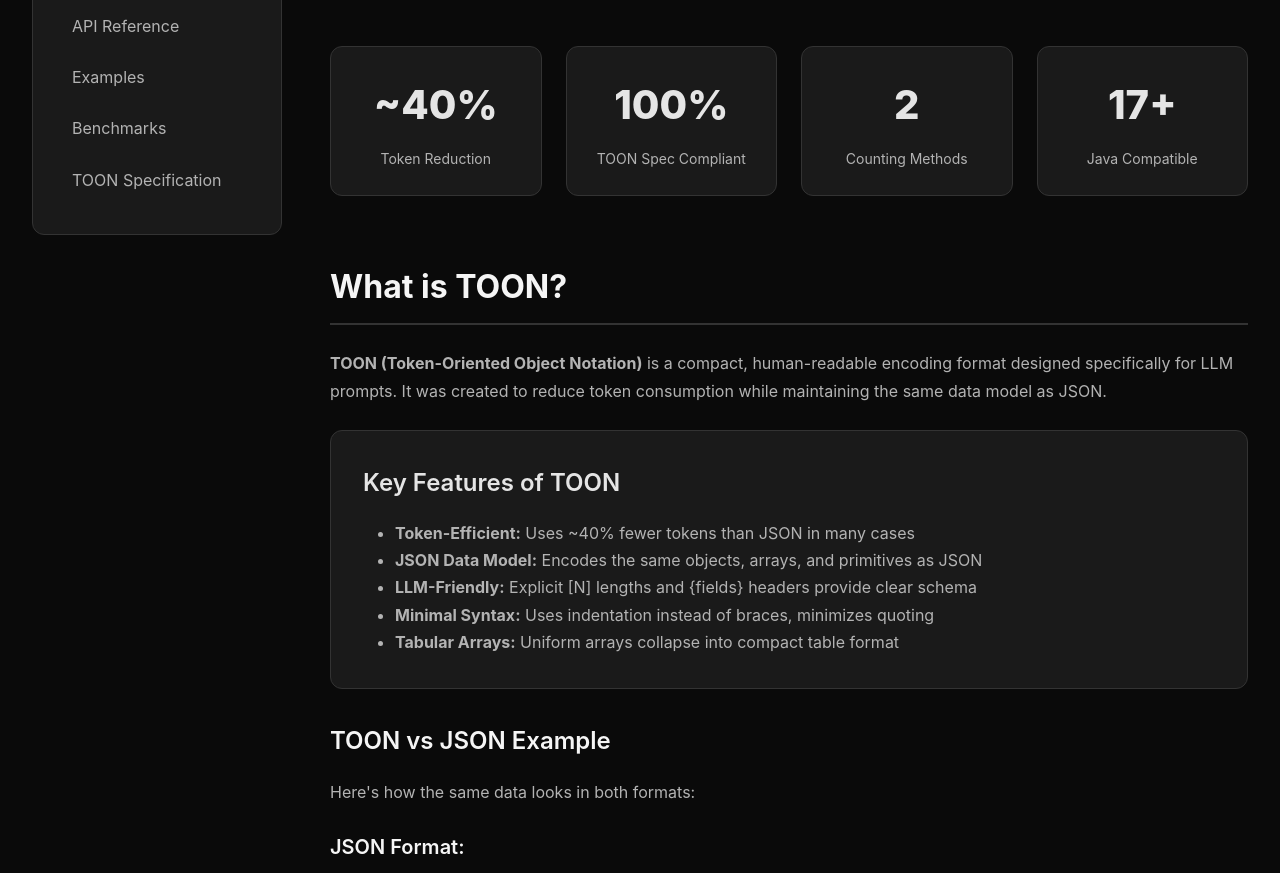
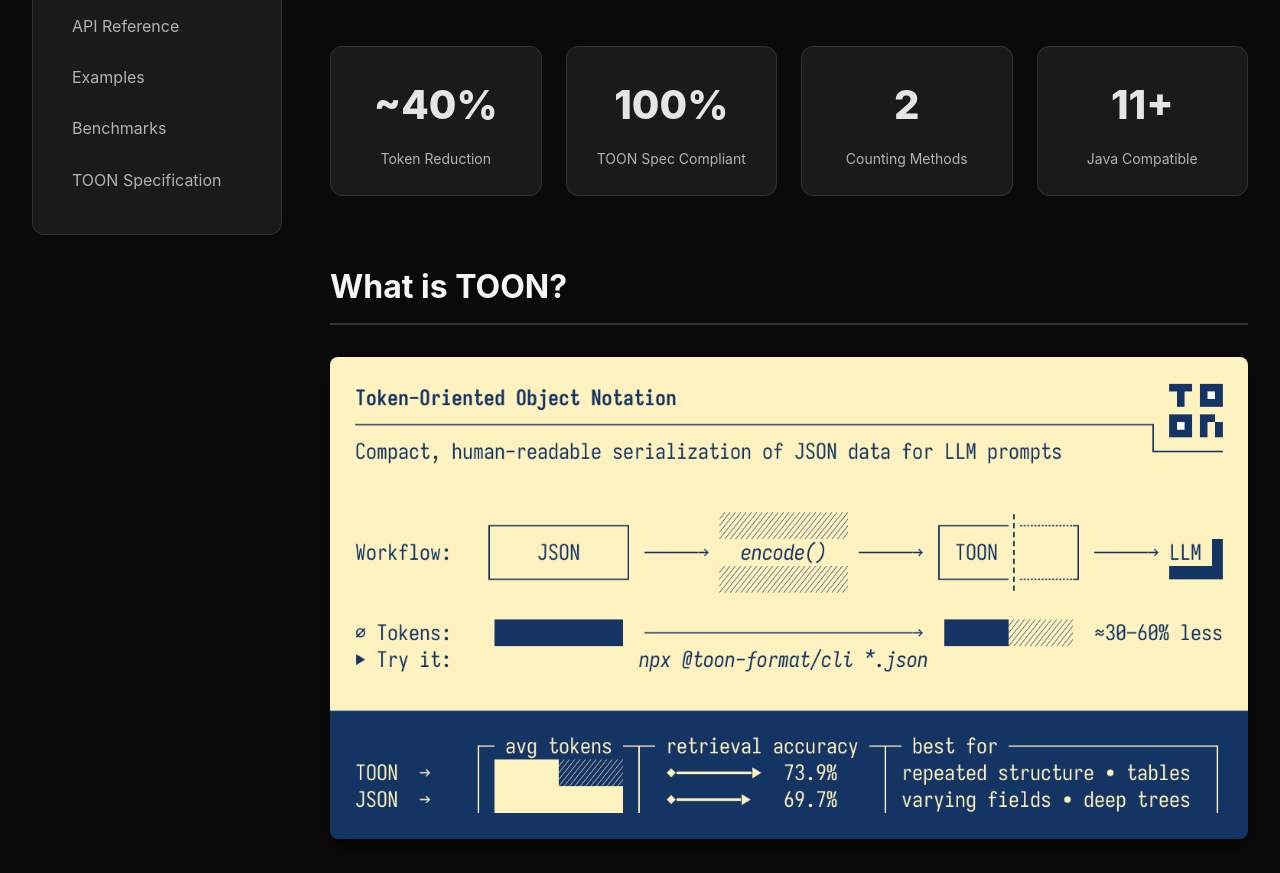
Before and after one commit to Sassine/token-optimizer, a plain HTML site: page docs/index.html in a window 1280 px wide. Shown: the part 556-1429 px from the top of the page. Drawn offline with nearby package versions, Linux system fonts and the light colour scheme.

Commit message:
docs: Add TOON format image to documentation
- Download and add TOON OG image from official repository
- Add image to README.md in TOON Format Specification section
- Add image to docs/index.html in What is TOON section
- Update Java compatibility stat from 17+ to 11+ in docs

```diff
--- a/docs/index.html
+++ b/docs/index.html
@@ -571,7 +571,7 @@
                         <div class="stat-label">Counting Methods</div>
                     </div>
                     <div class="stat">
-                        <div class="stat-number">17+</div>
+                        <div class="stat-number">11+</div>
                         <div class="stat-label">Java Compatible</div>
                     </div>
                 </div>
@@ -579,6 +579,10 @@
 
             <section id="what-is-toon">
                 <h2>What is TOON?</h2>
+
+                <div style="text-align: center; margin: 2rem 0;">
+                    <img src="assets/toon-og.png" alt="TOON Format" style="max-width: 100%; height: auto; border-radius: 8px; box-shadow: var(--shadow-lg);">
+                </div>
 
                 <p>
                     <strong>TOON (Token-Oriented Object Notation)</strong> is a compact, human-readable encoding format
```
Also changed, not shown: README.md, docs/assets/toon-og.png (added).
